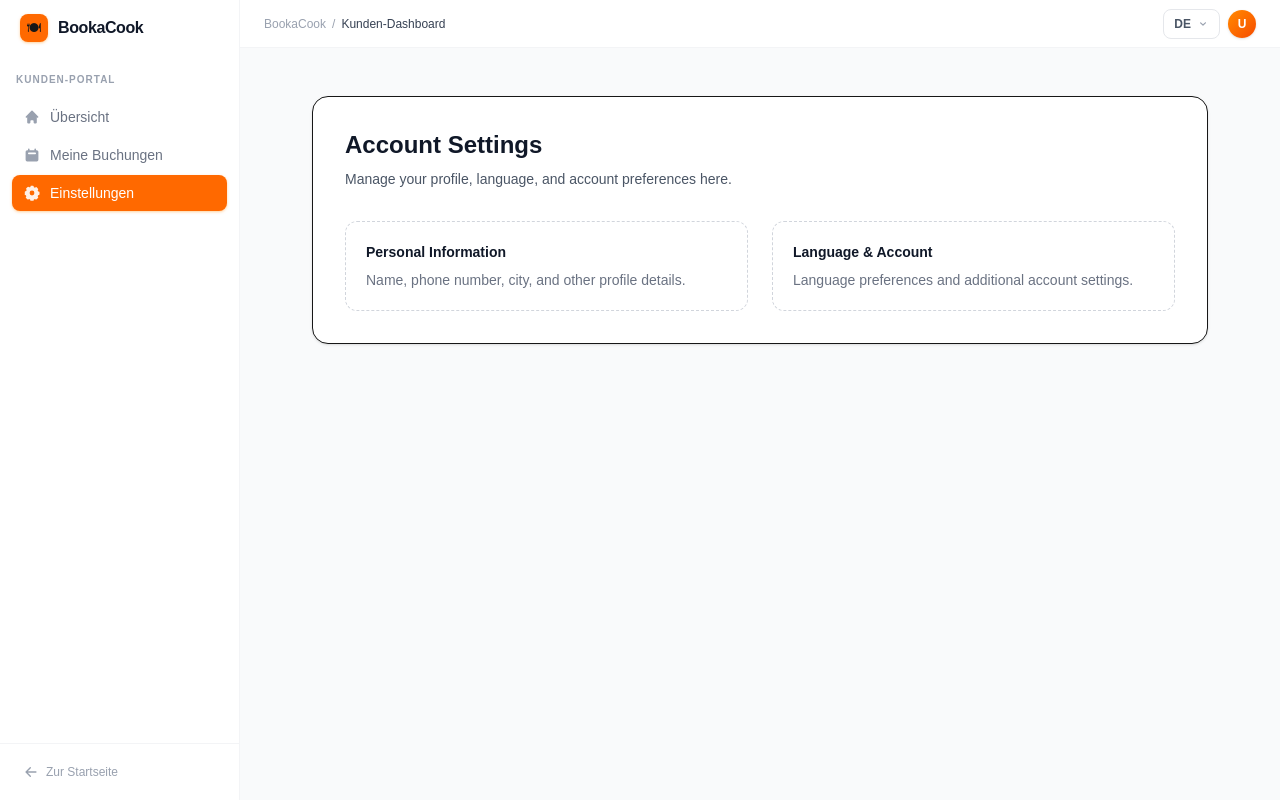
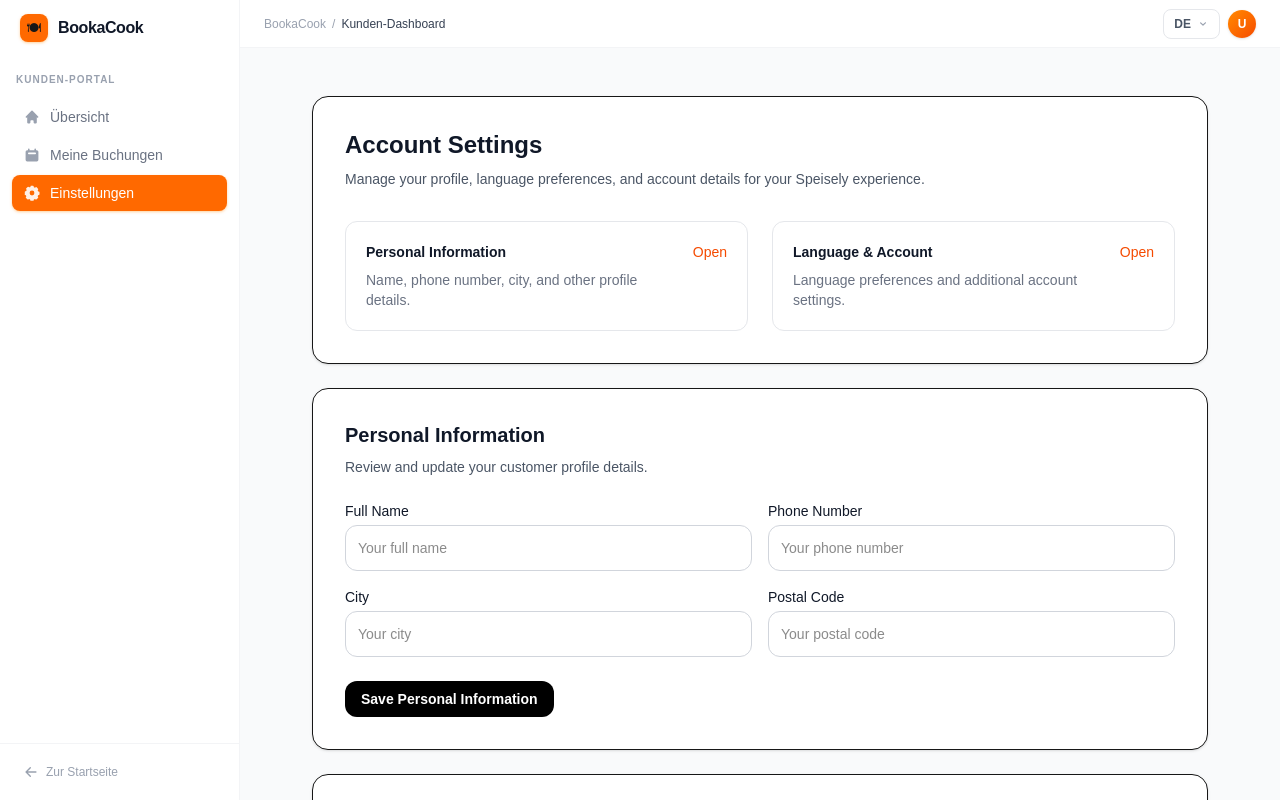
Before and after one commit to Faizan021/bookacook-pro, a Next.js app: page /customer/settings in a window 1280 px wide. Built offline with nearby package versions, Linux system fonts and the light colour scheme.

Commit message:
Update page.tsx

```diff
--- a/app/customer/settings/page.tsx
+++ b/app/customer/settings/page.tsx
@@ -1,29 +1,174 @@
 export default function CustomerSettingsPage() {
   return (
     <main className="min-h-screen bg-gray-50 p-6">
-      <div className="mx-auto max-w-4xl">
+      <div className="mx-auto max-w-4xl space-y-6">
         <div className="rounded-2xl border bg-white p-8 shadow-sm">
           <h1 className="text-2xl font-bold text-gray-900">Account Settings</h1>
           <p className="mt-2 text-sm text-gray-600">
-            Manage your profile, language, and account preferences here.
+            Manage your profile, language preferences, and account details for
+            your Speisely experience.
           </p>
 
           <div className="mt-8 grid gap-6 md:grid-cols-2">
-            <div className="rounded-xl border border-dashed border-gray-300 p-5">
-              <h2 className="text-sm font-semibold text-gray-900">Personal Information</h2>
+            <a
+              href="#personal-information"
+              className="group rounded-xl border border-gray-200 bg-white p-5 transition-all hover:border-gray-300 hover:bg-gray-50 hover:shadow-sm"
+            >
+              <div className="flex items-start justify-between gap-4">
+                <div>
+                  <h2 className="text-sm font-semibold text-gray-900">
+                    Personal Information
+                  </h2>
                   <p className="mt-2 text-sm text-gray-500">
                     Name, phone number, city, and other profile details.
                   </p>
                 </div>
+                <span className="text-sm font-medium text-orange-600 transition-colors group-hover:text-orange-500">
+                  Open
+                </span>
+              </div>
+            </a>
 
-            <div className="rounded-xl border border-dashed border-gray-300 p-5">
-              <h2 className="text-sm font-semibold text-gray-900">Language & Account</h2>
+            <a
+              href="#language-account"
+              className="group rounded-xl border border-gray-200 bg-white p-5 transition-all hover:border-gray-300 hover:bg-gray-50 hover:shadow-sm"
+            >
+              <div className="flex items-start justify-between gap-4">
+                <div>
+                  <h2 className="text-sm font-semibold text-gray-900">
+                    Language & Account
+                  </h2>
                   <p className="mt-2 text-sm text-gray-500">
                     Language preferences and additional account settings.
                   </p>
                 </div>
+                <span className="text-sm font-medium text-orange-600 transition-colors group-hover:text-orange-500">
+                  Open
+                </span>
+              </div>
+            </a>
           </div>
         </div>
+
+        <section
+          id="personal-information"
+          className="rounded-2xl border bg-white p-8 shadow-sm"
+        >
+          <h2 className="text-xl font-semibold text-gray-900">
+            Personal Information
+          </h2>
+          <p className="mt-2 text-sm text-gray-600">
+            Review and update your customer profile details.
+          </p>
+
+          <div className="mt-6 grid gap-4 md:grid-cols-2">
+            <div>
+              <label className="mb-1 block text-sm font-medium text-gray-900">
+                Full Name
+              </label>
+              <input
+                type="text"
+                placeholder="Your full name"
+                className="w-full rounded-xl border border-gray-300 p-3 text-sm"
+              />
+            </div>
+
+            <div>
+              <label className="mb-1 block text-sm font-medium text-gray-900">
+                Phone Number
+              </label>
+              <input
+                type="text"
+                placeholder="Your phone number"
+                className="w-full rounded-xl border border-gray-300 p-3 text-sm"
+              />
+            </div>
+
+            <div>
+              <label className="mb-1 block text-sm font-medium text-gray-900">
+                City
+              </label>
+              <input
+                type="text"
+                placeholder="Your city"
+                className="w-full rounded-xl border border-gray-300 p-3 text-sm"
+              />
+            </div>
+
+            <div>
+              <label className="mb-1 block text-sm font-medium text-gray-900">
+                Postal Code
+              </label>
+              <input
+                type="text"
+                placeholder="Your postal code"
+                className="w-full rounded-xl border border-gray-300 p-3 text-sm"
+              />
+            </div>
+          </div>
+
+          <div className="mt-6">
+            <button
+              type="button"
+              className="rounded-xl bg-black px-4 py-2 text-sm font-semibold text-white transition-colors hover:bg-gray-800"
+            >
+              Save Personal Information
+            </button>
+          </div>
+        </section>
+
+        <section
+          id="language-account"
+          className="rounded-2xl border bg-white p-8 shadow-sm"
+        >
+          <h2 className="text-xl font-semibold text-gray-900">
+            Language & Account
+          </h2>
+          <p className="mt-2 text-sm text-gray-600">
+            Set your preferred language and review basic account preferences.
+          </p>
+
+          <div className="mt-6 grid gap-4 md:grid-cols-2">
+            <div>
+              <label className="mb-1 block text-sm font-medium text-gray-900">
+                Preferred Language
+              </label>
+              <select className="w-full rounded-xl border border-gray-300 p-3 text-sm">
+                <option>German</option>
+                <option>English</option>
+                <option>Turkish</option>
+                <option>Arabic</option>
+              </select>
+            </div>
+
+            <div>
+              <label className="mb-1 block text-sm font-medium text-gray-900">
+                Account Email
+              </label>
+              <input
+                type="email"
+                placeholder="Your email address"
+                className="w-full rounded-xl border border-gray-300 p-3 text-sm"
+              />
+            </div>
+          </div>
+
+          <div className="mt-6 flex flex-wrap gap-3">
+            <button
+              type="button"
+              className="rounded-xl bg-black px-4 py-2 text-sm font-semibold text-white transition-colors hover:bg-gray-800"
+            >
+              Save Language Settings
+            </button>
+
+            <button
+              type="button"
+              className="rounded-xl border px-4 py-2 text-sm font-medium text-gray-700 transition-colors hover:bg-gray-50"
+            >
+              Manage Account
+            </button>
+          </div>
+        </section>
       </div>
     </main>
   );
```
Lines whose indentation alone changed are shown as unchanged.
